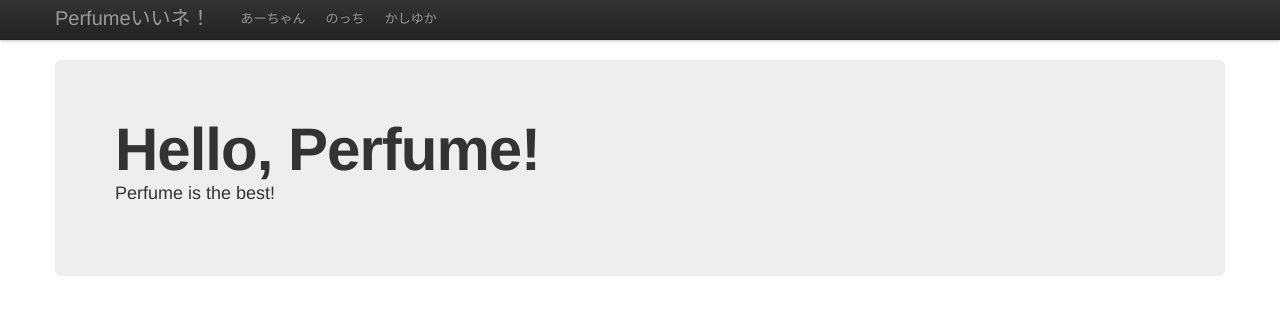
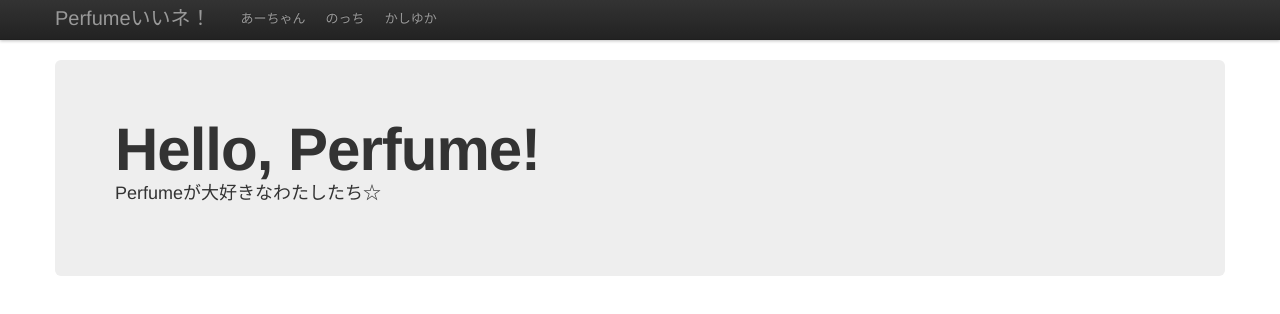
Before and after one commit to yuriettys/perfume, a plain HTML site: page index.html in a window 1280 px wide. Drawn offline with nearby package versions, Linux system fonts and the light colour scheme.

```diff
--- a/index.html
+++ b/index.html
@@ -64,7 +64,7 @@
             Hello, Perfume!
           </h1>
           <p>
-            Perfume is the best!
+            Perfumeが大好きなわたしたち☆
           </p>
         </div>
       </div>
```
